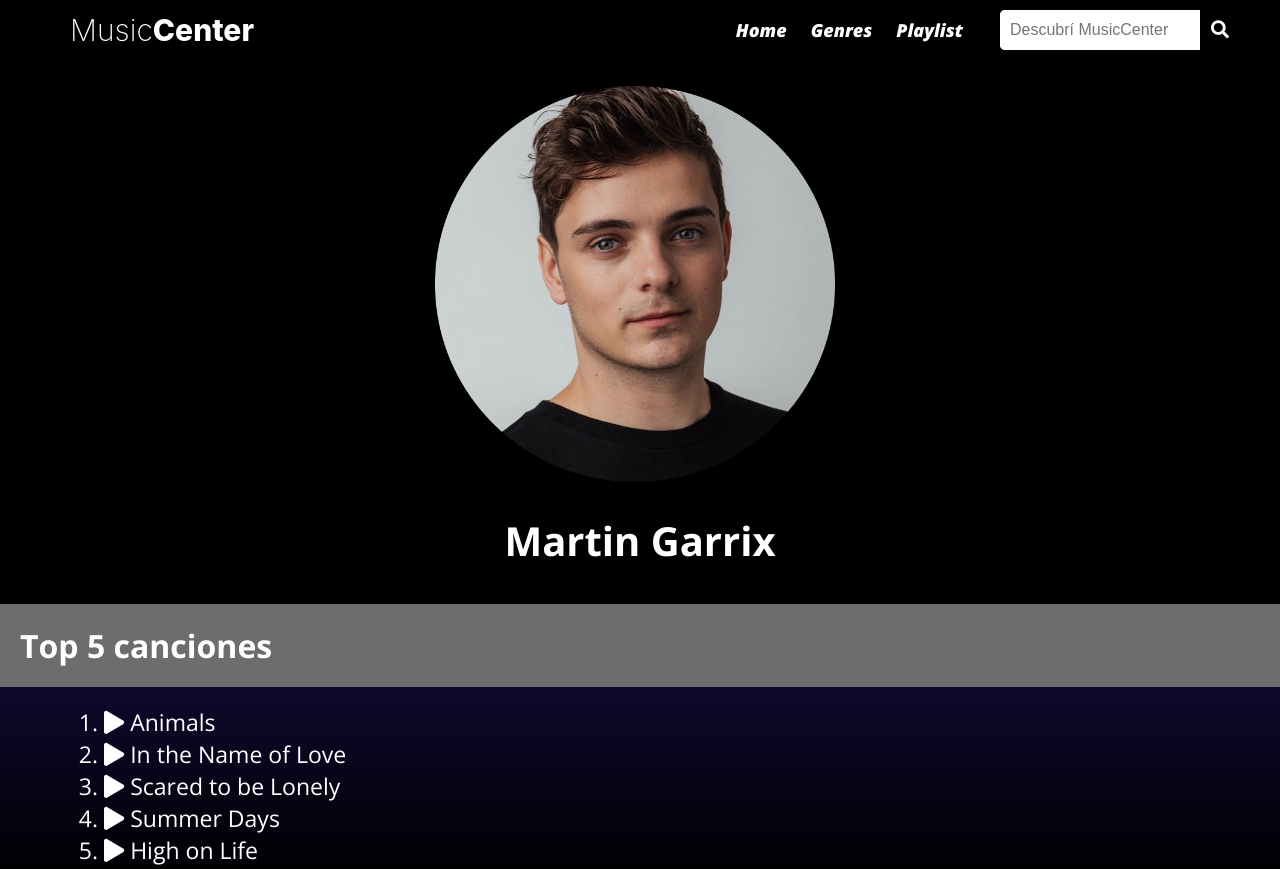
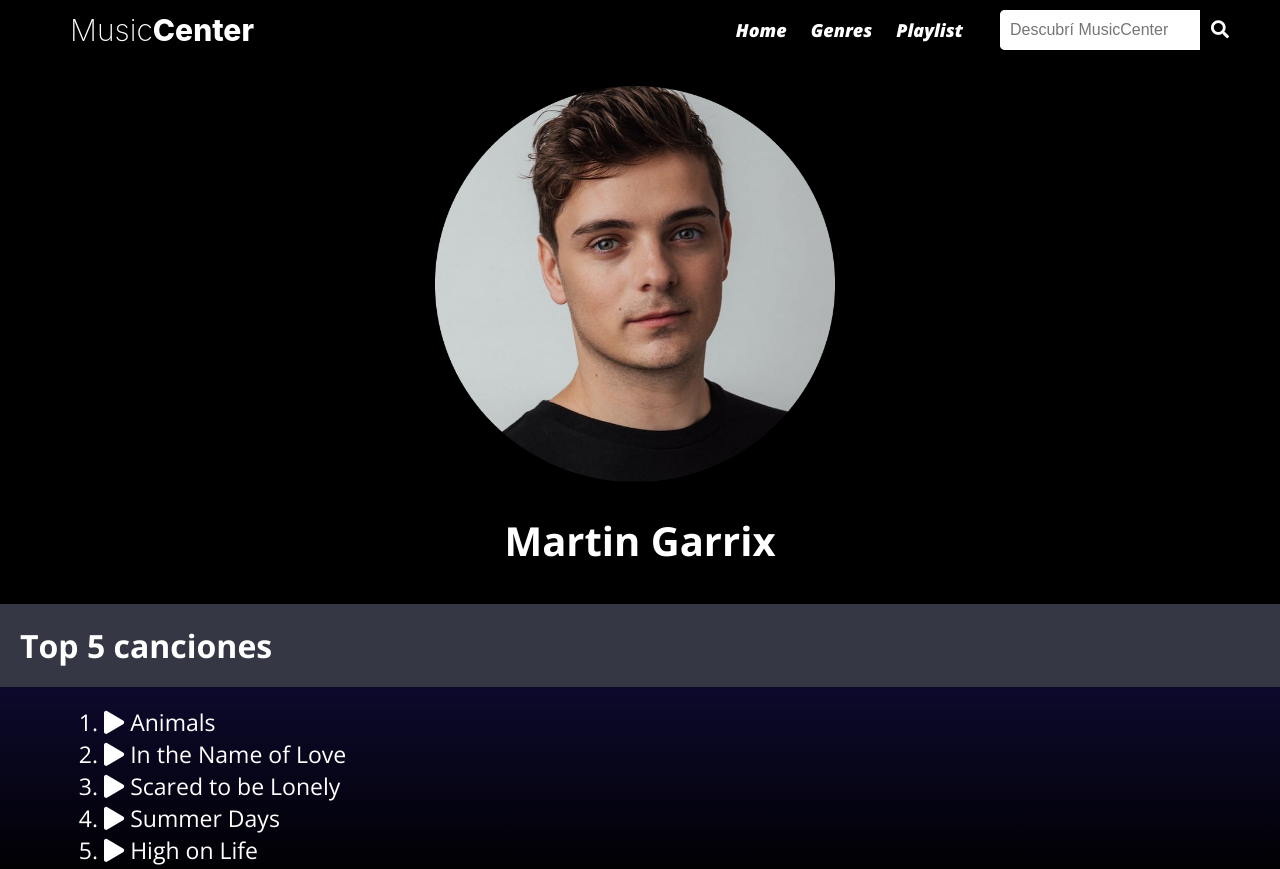
Before and after one commit to domenicaselci/Proyecto-musica, a plain HTML site: page detail-artist.html in a window 1280 px wide. Shown: the top 869 px of the page. Drawn offline with nearby package versions, Linux system fonts and the light colour scheme.

Commit message:
cambio color

```diff
--- a/css/main.css
+++ b/css/main.css
@@ -312,7 +312,7 @@ section h2.titulotop5 {
     color: rgb(255, 255, 255);
     margin: 0;
     padding: 20px;
-    background-color: rgb(109, 109, 109);
+    background-color: #353745;
     font-size: 2.0em;
 
 
```
